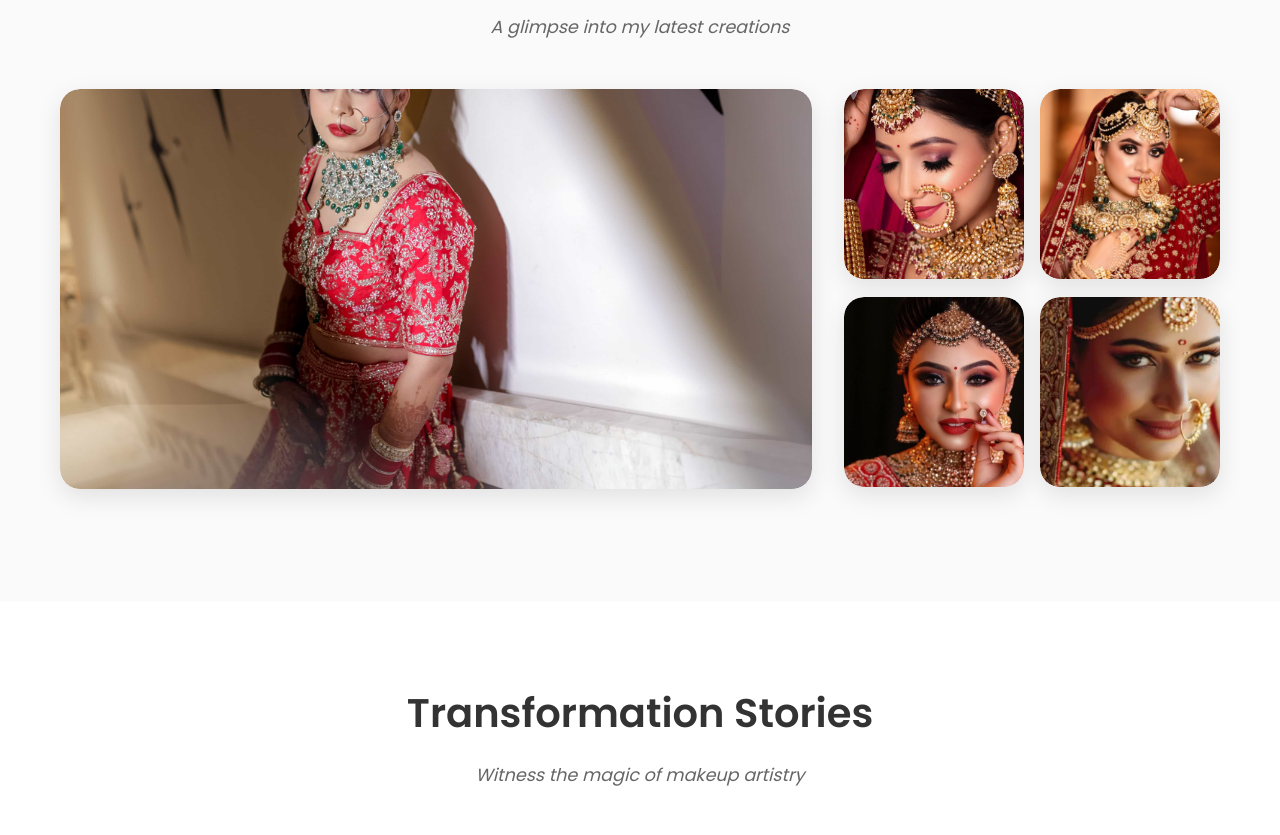
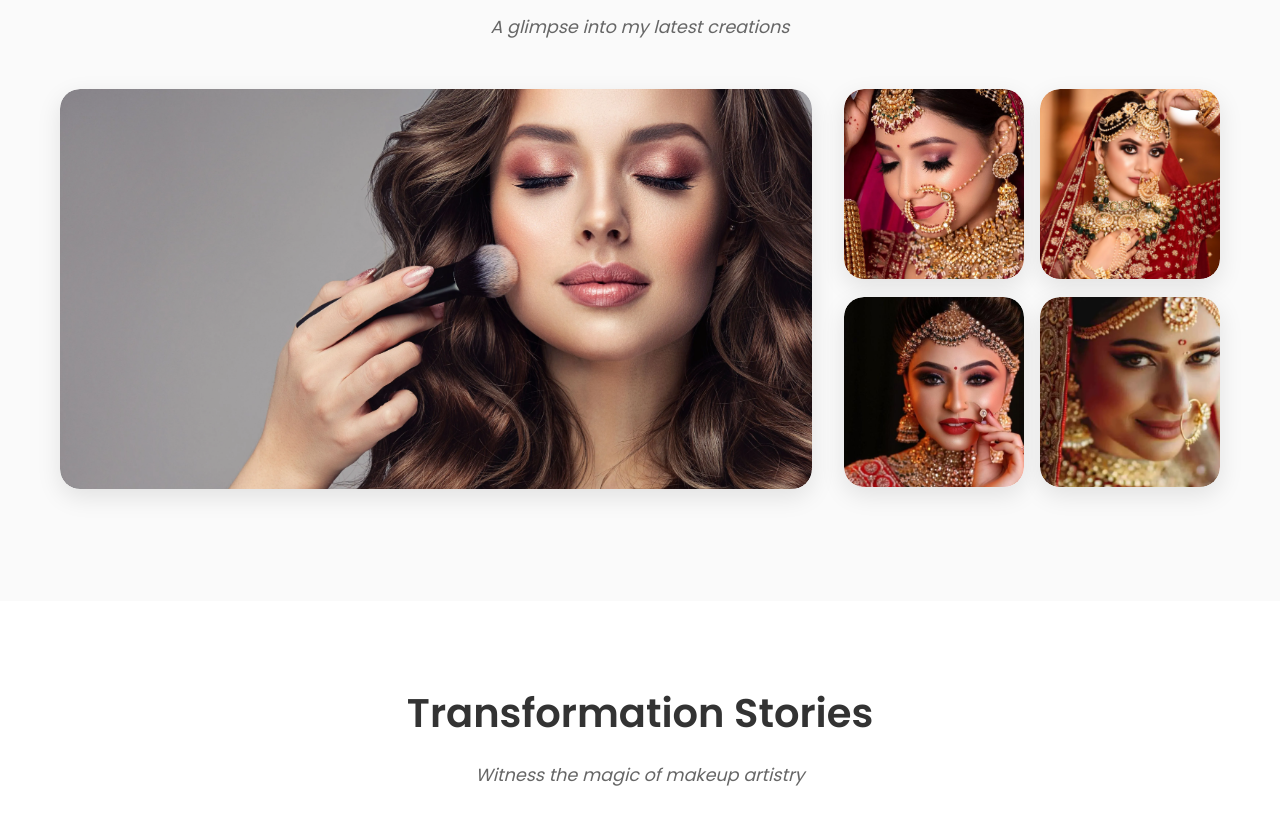
Before and after one commit to brandomizestudio/makeoverwithmansi, a plain HTML site: page index.html in a window 1280 px wide. Shown: the part 1711-2546 px from the top of the page. Drawn offline with Linux system fonts and the light colour scheme.

Commit message:
Some fixes like image revert

```diff
--- a/index.html
+++ b/index.html
@@ -152,7 +152,7 @@
                 <div class="featured-gallery">
                     <!-- Large Hero Image -->
                     <div class="featured-hero scale-in">
-                        <img src="public/image-data/New-01/IMG_9176.jpg" alt="Featured Makeup Masterpiece"
+                        <img src="public/featured-work/main.webp" alt="Featured Makeup Masterpiece"
                             class="featured-img hover-lift">
                         <div class="featured-overlay">
                             <h3>Signature Look</h3>
```
